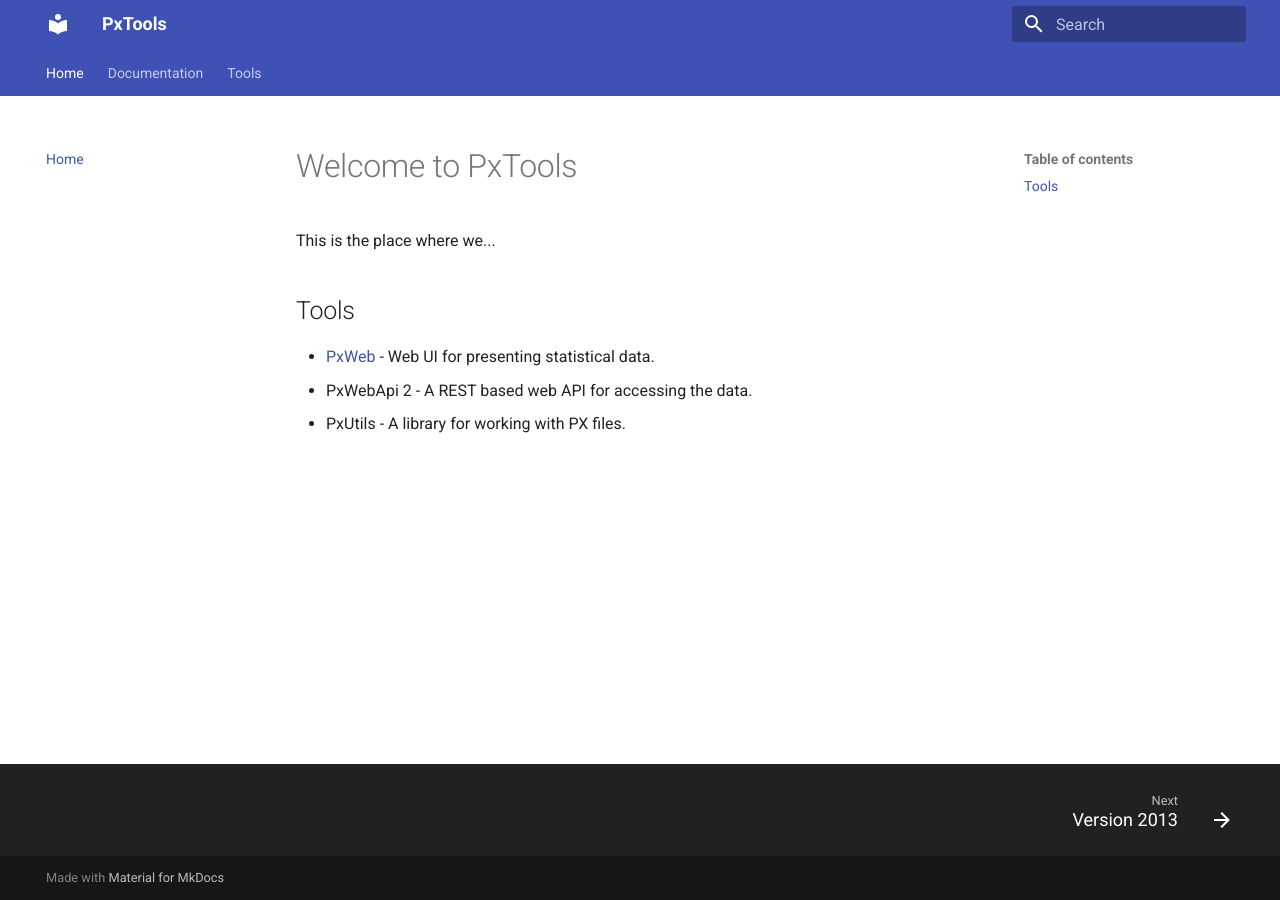
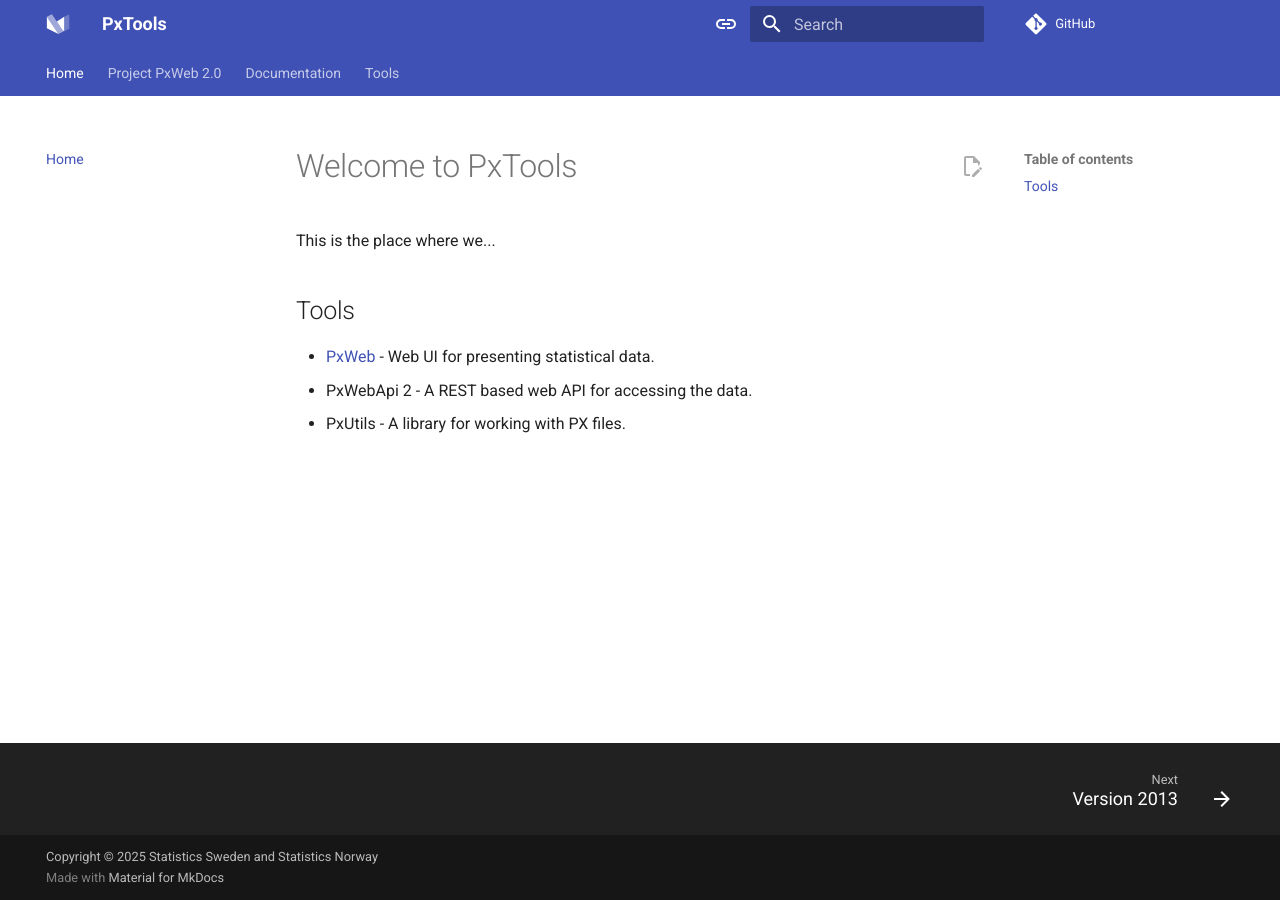
Before and after one commit to PxTools/pxtools.github.io, an MkDocs documentation site: the page built from docs/index.md, in a window 1280 px wide. Built offline with MkDocs 1.6.1 and Material for MkDocs 9.7.7, drawn with Linux system fonts in a browser that asks for light colours; comment, search, counter and statistics services are not loaded.

Commit message:
Lint and sync with PxWeb2 repo docs

```diff
--- a/mkdocs.yml
+++ b/mkdocs.yml
@@ -1,13 +1,83 @@
 site_name: PxTools
+repo_url: https://github.com/PxTools/pxtools.github.io
+edit_uri: ./edit/main/docs
+copyright: Copyright &copy; 2025 Statistics Sweden and Statistics Norway
+
+nav:
+  - Home: index.md
+  - Project PxWeb 2.0:
+      - Overview: project/overview.md
+      - Try PxWeb 2.0: project/try.md
+      - Solution: project/Solution.md
+      - Plans: project/plans.md
+      - Process: project/process.md
+  - Documentation:
+      - Px File Format:
+          - Version 2013: px-file-format/px-2013.md
+      - Common Nordic Metadata Model:
+          - Version 2.3: cnmm/cnmm_23.md
+          - Version 2.4: cnmm/cnmm_24.md
+  - Tools:
+      - PxWeb: tools/pxweb.md
 
 theme:
-  name: 'material'
+  name: material
+
   features:
+    #- announce.dismiss
+    - content.action.edit
+    #- content.action.view
+    - content.code.annotate
+    - content.code.copy
+    # - content.code.select
+    # - content.footnote.tooltips
+    # - content.tabs.link
+    - content.tooltips
+    # - header.autohide
+    # - navigation.expand
     - navigation.footer
+    - navigation.indexes
+    # - navigation.instant
+    # - navigation.instant.prefetch
+    # - navigation.instant.progress
+    # - navigation.prune
+    - navigation.sections
     - navigation.tabs
+    # - navigation.tabs.sticky
+    - navigation.top
+    - navigation.tracking
+    - search.highlight
+    - search.share
+    - search.suggest
+    - toc.follow
+    # - toc.integrate
+  palette:
+    - media: "(prefers-color-scheme)"
+      toggle:
+        icon: material/link
+        name: Switch to light mode
+    - media: "(prefers-color-scheme: light)"
+      scheme: default
+      primary: indigo
+      accent: indigo
+      toggle:
+        icon: material/toggle-switch
+        name: Switch to dark mode
+    - media: "(prefers-color-scheme: dark)"
+      scheme: slate
+      primary: black
+      accent: indigo
+      toggle:
+        icon: material/toggle-switch-off
+        name: Switch to system preference
+  font:
+    text: Roboto
+    code: Roboto Mono
+  favicon: assets/favicon.png
+  icon:
+    logo: logo
 
 markdown_extensions:
-
   # Python Markdown
   - abbr
   - admonition
@@ -40,14 +110,3 @@
   - pymdownx.tasklist:
       custom_checkbox: true
   - pymdownx.tilde
-
-nav:
-  - Home: index.md
-  - Documentation:
-    - Px File Format:
-      - Version 2013: px-file-format/px-2013.md
-    - Common Nordic Metadata Model:
-      - Version 2.3: cnmm/cnmm_23.md
-      - Version 2.4: cnmm/cnmm_24.md
-  - Tools:
-    - PxWeb: tools/pxweb.md
```
Also changed, not shown: 1 other file.
